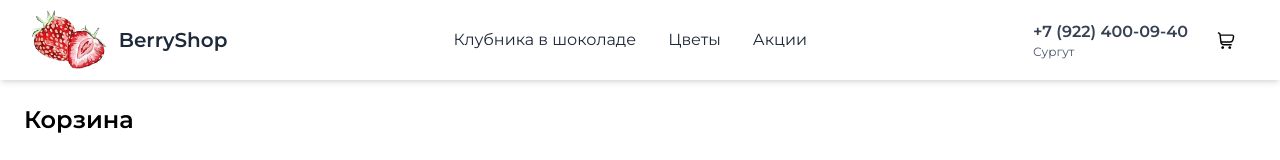
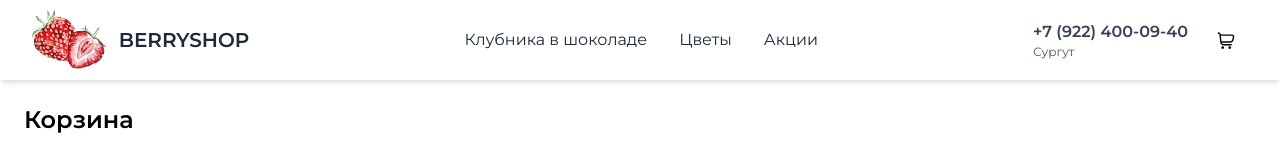
Before and after one commit to xPROGAx/BerryShop-build, a Next.js app: page /cart in a window 1280 px wide. Shown: the top 160 px of the page. Built offline with nearby package versions, Linux system fonts and the light colour scheme; a web font is replaced by a local one.

Commit message:
Update DesktopMenu.js

```diff
--- a/src/components/DesktopMenu.js
+++ b/src/components/DesktopMenu.js
@@ -41,7 +41,7 @@ const DesktopMenu = () => {
                             />
                         </div>
                         <span className="text-xl font-bold text-gray-800 whitespace-nowrap ml-1">
-                            BerryShop
+                            BERRYSHOP
                         </span>
                     </Link>
 
```
